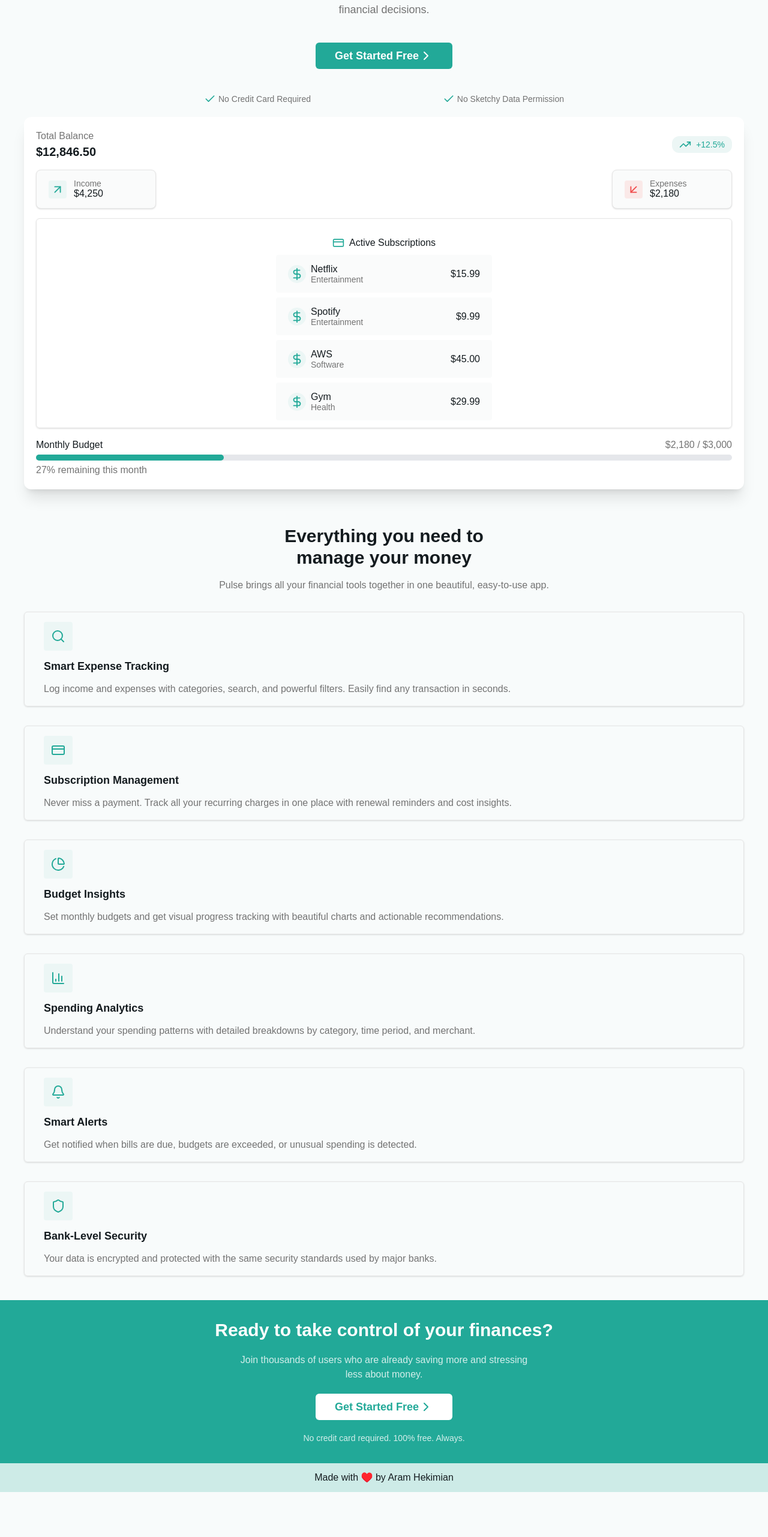
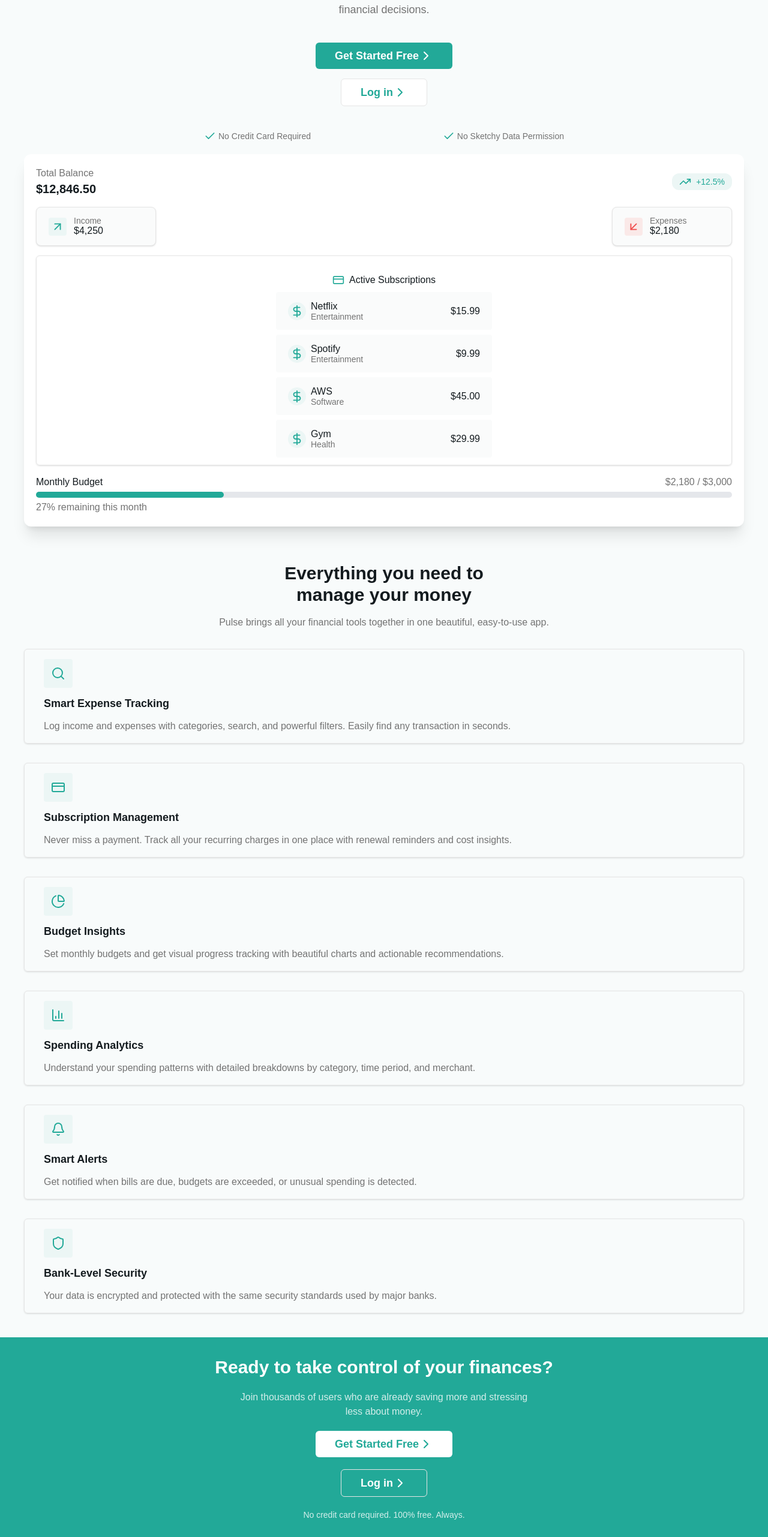
Before and after one commit to Hekimianz/pulse, a React (Vite) app in the folder front/: page / in a window 1280 px wide. Shown: the part 234-2797 px from the top of the page at 60% size. Before the commit the page ends 2722 px from the top, so only its background shows below. Built offline with nearby package versions, Linux system fonts and the light colour scheme.

Commit message:
Add functionality to landing buttons

```diff
--- a/front/src/main.tsx
+++ b/front/src/main.tsx
@@ -8,6 +8,7 @@ import Login from './pages/Login';
 import Register from './pages/Register';
 import { AuthProvider } from './context/AuthProvider';
 import Footer from './components/Footer';
+import Dashboard from './pages/Dashboard';
 
 createRoot(document.getElementById('root')!).render(
   <StrictMode>
@@ -18,6 +19,7 @@ createRoot(document.getElementById('root')!).render(
           <Route path="/" element={<Home />} />
           <Route path="/login" element={<Login />} />
           <Route path="/register" element={<Register />} />
+          <Route path="/dashboard" element={<Dashboard />} />
         </Routes>
         <Footer />
       </BrowserRouter>
--- /dev/null
+++ b/front/src/pages/Dashboard.tsx
@@ -0,0 +1,18 @@
+import { useNavigate } from 'react-router';
+import { useAuth } from '../hooks/useAuth';
+import { useEffect } from 'react';
+
+export default function Dashboard() {
+  const navigate = useNavigate();
+  const { user } = useAuth();
+  useEffect(() => {
+    if (!user) {
+      navigate('/');
+    }
+  }, [user, navigate]);
+  return (
+    <section className="flex flex-1 items-center justify-center text-red-500">
+      DASHBOARD GOES HERE LOLOL
+    </section>
+  );
+}
--- a/front/src/pages/Home.tsx
+++ b/front/src/pages/Home.tsx
@@ -12,8 +12,18 @@ import {
   Shield,
   TrendingUp,
 } from 'lucide-react';
+import { useAuth } from '../hooks/useAuth';
+import { useEffect } from 'react';
+import { Link, useNavigate } from 'react-router';
 
 export default function Home() {
+  const navigate = useNavigate();
+  const { user } = useAuth();
+  useEffect(() => {
+    if (user) {
+      navigate('/dashboard');
+    }
+  }, [user, navigate]);
   return (
     <section className="flex flex-1 flex-col px-10 pt-5">
       <section className="flex flex-col items-center">
@@ -26,7 +36,14 @@ export default function Home() {
           smarter financial decisions.
         </p>
         <button className="cursor-pointer rounded-md bg-primary text-center px-8 py-2 text-lg font-bold text-white transition-colors hover:bg-primary/90 flex justify-center items-center">
-          Get Started Free <ChevronRight />
+          <Link to="/register" className="flex items-center">
+            Get Started Free <ChevronRight />
+          </Link>
+        </button>
+        <button className="cursor-pointer rounded-md bg-white border border-border mt-4 text-center px-8 py-2 text-lg font-bold text-primary transition-colors hover:bg-primary/10 flex justify-center items-center">
+          <Link to="/login" className="flex items-center">
+            Log in <ChevronRight />
+          </Link>
         </button>
         <div className="flex text-sm items-center justify-between w-full max-w-150 mt-10">
           <div className="flex gap-1 text-muted-foreground">
@@ -230,7 +247,14 @@ export default function Home() {
           about money.
         </p>
         <button className="cursor-pointer rounded-md bg-white text-center text-primary px-8 py-2 text-lg font-bold transition-colors hover:bg-white/90 flex justify-center items-center">
-          Get Started Free <ChevronRight />
+          <Link to="/register" className="flex items-center">
+            Get Started Free <ChevronRight />
+          </Link>
+        </button>
+        <button className="cursor-pointer rounded-md bg-primary border border-border text-center text-white px-8 py-2 text-lg font-bold transition-colors hover:bg-white/10 flex justify-center items-center">
+          <Link to="/login" className="flex items-center">
+            Log in <ChevronRight />
+          </Link>
         </button>
         <p className="text-sm text-white/80">
           No credit card required. 100% free. Always.
--- a/front/src/pages/Login.tsx
+++ b/front/src/pages/Login.tsx
@@ -33,7 +33,7 @@ export default function Login() {
   }, [clearError]);
 
   return (
-    <section className="flex pt-8 flex-col items-center">
+    <section className="flex flex-1 pt-8 flex-col items-center">
       <h1 className="text-2xl w-full text-center font-bold">Welcome Back</h1>
       <p className="text-text/50 text-md">Enter your credentials to log in</p>
       <FormikProvider value={formik}>
--- a/front/src/pages/Register.tsx
+++ b/front/src/pages/Register.tsx
@@ -59,7 +59,7 @@ export default function Register() {
   }, [clearError]);
 
   return (
-    <section className="flex pt-8 flex-col items-center">
+    <section className="flex flex-1 pt-8 flex-col items-center">
       <h1 className="text-2xl w-full text-center font-bold">
         Welcome to Pulse
       </h1>
```
